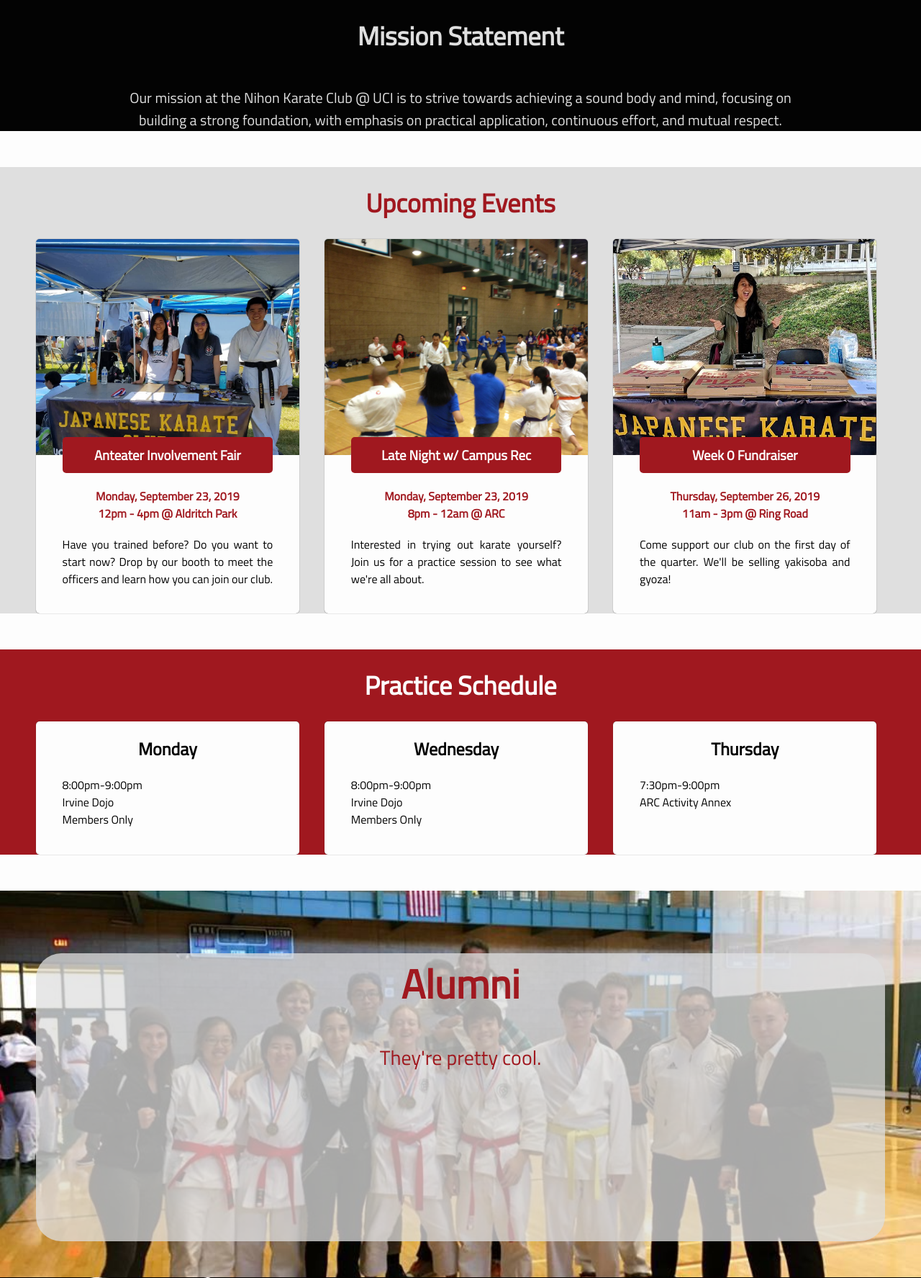
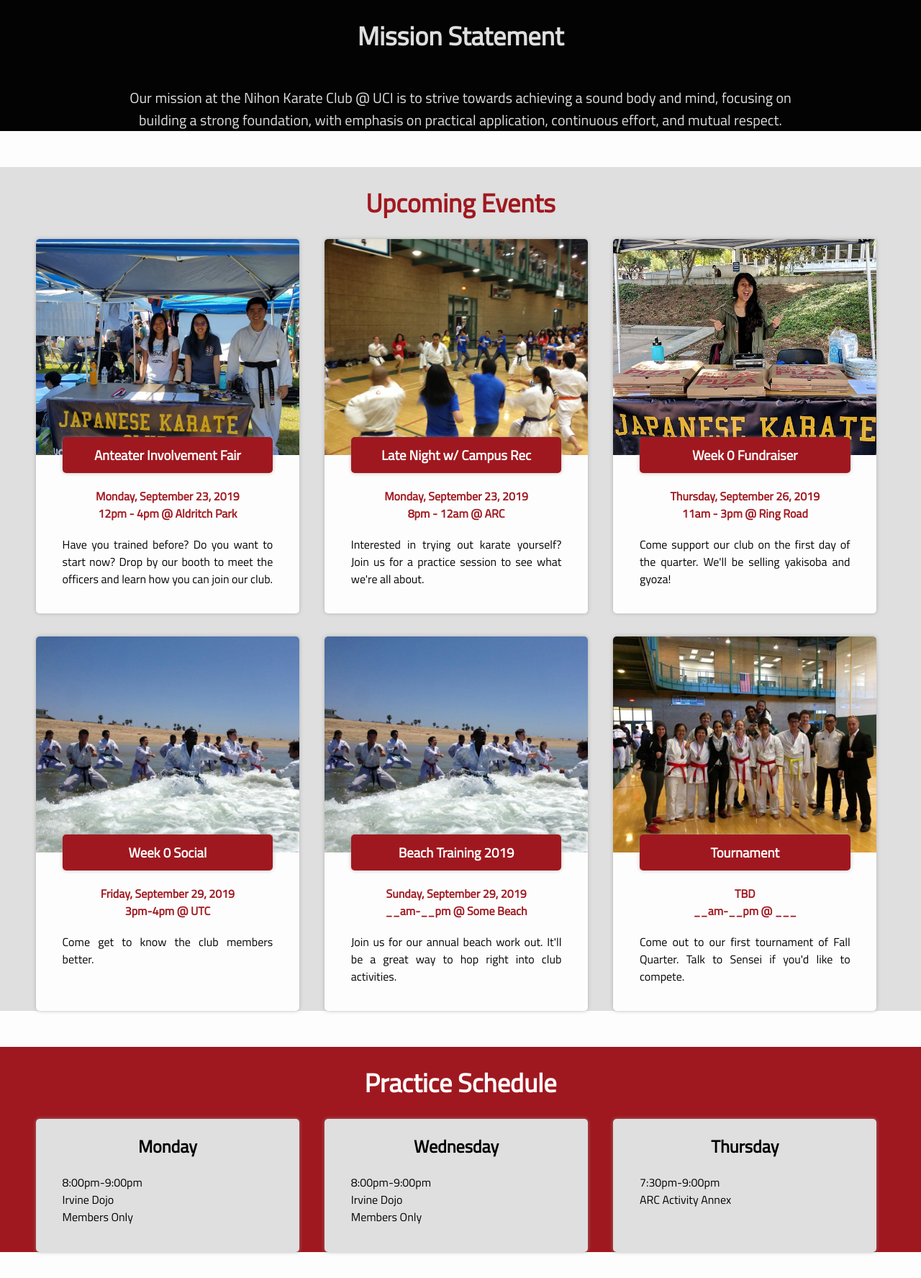
Before and after one commit to nihonkarateuci/nihonkarateuci.github.io, a PHP site: page / in a window 1280 px wide. Shown: the part 1000-2775 px from the top of the page at 72% size. Run offline with PHP 8.4, Linux system fonts and the light colour scheme.

Commit message:
Added more upcoming events and fixed some home page stuff

```diff
--- a/index.html
+++ b/index.html
@@ -61,12 +61,12 @@
                         </p>
                     </div>
                 </div>
-                <div id="events" class="section gray red-text">
-                    <span class="floater">Upcoming Events</span>
+                <div id="events" class="section gray black-text">
+                    <span class="floater red-text">Upcoming Events</span>
                     <div class="three-card-container">
                         <div class="three-card shadow white">
                             <div style="background-image: url('images/home/aif.jpg');"></div>
-                            <h3 class="red white-text">Anteater Involvement Fair</h3>
+                            <h3 class="shadow red white-text">Anteater Involvement Fair</h3>
                             <b>Monday, September 23, 2019</b><br>
                             <b>12pm - 4pm @ Aldritch Park</b><br>
                             <p>
@@ -76,7 +76,7 @@
                         </div>
                         <div class="three-card shadow white">
                             <div style="background-image: url('images/home/latenight.jpg');"></div>
-                            <h3 class="red white-text">Late Night w/ Campus Rec</h3>
+                            <h3 class="shadow red white-text">Late Night w/ Campus Rec</h3>
                             <b>Monday, September 23, 2019</b><br>
                             <b>8pm - 12am @ ARC</b><br>
                             <p>
@@ -86,7 +86,7 @@
                         </div>
                         <div class="three-card shadow white">
                             <div style="background-image: url('images/home/fundraising.jpg');"></div>
-                            <h3 class="red white-text">Week 0 Fundraiser</h3>
+                            <h3 class="shadow red white-text">Week 0 Fundraiser</h3>
                             <b>Thursday, September 26, 2019</b><br>
                             <b>11am - 3pm @ Ring Road</b><br>
                             <p>
@@ -94,12 +94,41 @@
                                 We'll be selling yakisoba and gyoza!
                             </p>
                         </div>
+                        <div class="three-card shadow white">
+                            <div style="background-image: url('images/home/beach.jpg');"></div>
+                            <h3 class="shadow red white-text">Week 0 Social</h3>
+                            <b>Friday, September 29, 2019</b><br>
+                            <b>3pm-4pm @ UTC</b><br>
+                            <p>
+                                Come get to know the club members better.
+                            </p>
+                        </div>
+                        <div class="three-card shadow white">
+                            <div style="background-image: url('images/home/beach.jpg');"></div>
+                            <h3 class="shadow red white-text">Beach Training 2019</h3>
+                            <b>Sunday, September 29, 2019</b><br>
+                            <b>__am-__pm @ Some Beach</b><br>
+                            <p>
+                                Join us for our annual beach work out.
+                                It'll be a great way to hop right into club activities.
+                            </p>
+                        </div>
+                        <div class="three-card shadow white">
+                            <div style="background-image: url('images/home/tournament.jpg');"></div>
+                            <h3 class="shadow red white-text">Tournament</h3>
+                            <b>TBD</b><br>
+                            <b>__am-__pm @ ___</b><br>
+                            <p>
+                                Come out to our first tournament of Fall Quarter.
+                                Talk to Sensei if you'd like to compete.
+                            </p>
+                        </div>
                     </div>
                 </div>
                 <div id="schedule" class="section red white-text">
                     <span class="floater">Practice Schedule</span>
                     <div class="three-card-container">
-                        <div class="three-card shadow white">
+                        <div class="three-card shadow gray black-text">
                             <h2>Monday</h2>
                             <p>
                                 8:00pm-9:00pm<br>
@@ -107,7 +136,7 @@
                                 Members Only<br>
                             </p>
                         </div>
-                        <div class="three-card shadow white">
+                        <div class="three-card shadow gray black-text">
                             <h2>Wednesday</h2>
                             <p>
                                 8:00pm-9:00pm<br>
@@ -115,7 +144,7 @@
                                 Members Only<br>
                             </p>
                         </div>
-                        <div class="three-card shadow white">
+                        <div class="three-card shadow gray black-text">
                             <h2>Thursday</h2>
                             <p>
                                 7:30pm-9:00pm<br>
@@ -201,12 +230,12 @@
                     </div>
                 </div>
                 <a class="mobile-anchor" id="events-m"></a>
-                <div class="section gray red-text">
-                    <span class="floater">Upcoming Events</span>
+                <div class="section gray black-text">
+                    <span class="floater red-text">Upcoming Events</span>
                     <div class="three-card-container">
                         <div class="three-card shadow white">
                             <div style="background-image: url('images/home/aif.jpg');"></div>
-                            <h3 class="red white-text">Anteater Involvement Fair</h3>
+                            <h3 class="shadow red white-text">Anteater Involvement Fair</h3>
                             <b>Monday, September 23, 2019</b><br>
                             <b>12pm - 4pm @ Aldritch Park</b><br>
                             <p>
@@ -216,7 +245,7 @@
                         </div>
                         <div class="three-card shadow white">
                             <div style="background-image: url('images/home/latenight.jpg');"></div>
-                            <h3 class="red white-text">Late Night w/ Campus Rec</h3>
+                            <h3 class="shadow red white-text">Late Night w/ Campus Rec</h3>
                             <b>Monday, September 23, 2019</b><br>
                             <b>8pm - 12am @ ARC</b><br>
                             <p>
@@ -226,12 +255,41 @@
                         </div>
                         <div class="three-card shadow white">
                             <div style="background-image: url('images/home/fundraising.jpg');"></div>
-                            <h3 class="red white-text">Week 0 Fundraiser</h3>
+                            <h3 class="shadow red white-text">Week 0 Fundraiser</h3>
                             <b>Thursday, September 26, 2019</b><br>
                             <b>11am - 3pm @ Ring Road</b><br>
                             <p>
                                 Come support our club on the first day of the quarter.
                                 We'll be selling yakisoba and gyoza!
+                            </p>
+                        </div>
+                        <div class="three-card shadow white">
+                            <div style="background-image: url('images/home/beach.jpg');"></div>
+                            <h3 class="shadow red white-text">Week 0 Social</h3>
+                            <b>Friday, September 29, 2019</b><br>
+                            <b>3pm-4pm @ UTC</b><br>
+                            <p>
+                                Come get to know the club members better.
+                            </p>
+                        </div>
+                        <div class="three-card shadow white">
+                            <div style="background-image: url('images/home/beach.jpg');"></div>
+                            <h3 class="shadow red white-text">Beach Training 2019</h3>
+                            <b>Sunday, September 29, 2019</b><br>
+                            <b>__am-__pm @ Some Beach</b><br>
+                            <p>
+                                Join us for our annual beach work out.
+                                It'll be a great way to hop right into club activities.
+                            </p>
+                        </div>
+                        <div class="three-card shadow white">
+                            <div style="background-image: url('images/home/tournament.jpg');"></div>
+                            <h3 class="shadow red white-text">Tournament</h3>
+                            <b>TBD</b><br>
+                            <b>__am-__pm @ ___</b><br>
+                            <p>
+                                Come out to our first tournament of Fall Quarter.
+                                Talk to Sensei if you'd like to compete.
                             </p>
                         </div>
                     </div>
@@ -240,7 +298,7 @@
                 <div class="section red white-text">
                     <span class="floater">Practice Schedule</span>
                     <div class="three-card-container">
-                        <div class="three-card white black-text">
+                        <div class="three-card shadow white black-text">
                             <h2>Monday</h2>
                             <p>
                                 8:00pm-9:00pm<br>
@@ -248,7 +306,7 @@
                                 Members Only<br>
                             </p>
                         </div>
-                        <div class="three-card white black-text">
+                        <div class="three-card shadow white black-text">
                             <h2>Wednesday</h2>
                             <p>
                                 8:00pm-9:00pm<br>
@@ -256,7 +314,7 @@
                                 Members Only<br>
                             </p>
                         </div>
-                        <div class="three-card white black-text">
+                        <div class="three-card shadow white black-text">
                             <h2>Thursday</h2>
                             <p>
                                 7:30pm-9:00pm<br>
@@ -266,7 +324,7 @@
                     </div>
                 </div>
                 <a class="mobile-anchor" id="alumni-m"></a>
-                <div class="section">
+                <div class="section alumni">
                     <div class="image-floater red-text">
                         <h1>Alumni</h1>
                         <p>They're pretty cool.</p>
--- a/styles/gallery.css
+++ b/styles/gallery.css
@@ -22,7 +22,7 @@
         margin: 0;
         padding: 1.5rem 5% 1.5rem 5%;
         grid-template-columns: auto;
-        grid-template-rows: 50vh 50vh 50vh 50vh 50vh 50vh 50vh 50vh 50vh 50vh;
+        grid-template-rows: 40vh 40vh 45vh 45vh 40vh 45vh 45vh 40vh 30vh 50vh;
         grid-row-gap: 1.5rem;
     }
     .image-gallery img {
--- a/styles/home.css
+++ b/styles/home.css
@@ -4,10 +4,17 @@
 .slideshow {
     width: 100%;
     height: 500px;
-    background-image: url('../images/gallery/gallery_8.jpg');
+    background-image: url('../images/home.jpg');
     background-position: center;
     background-repeat: no-repeat;
     background-size: cover;
+}
+@media only screen and (max-width: 872px) {
+    .slideshow {
+        width: 100vw;
+        height: 16rem;
+        background-size: cover;
+    }
 }
 
 /* Card Containers */
@@ -15,13 +22,12 @@
     display: grid;
     margin: 0 50px 50px 50px;
     grid-template-columns: 31% 31% 31%;
+    grid-row-gap: 2.5vw;
     grid-column-gap: 3%;
 }
 .three-card {
-    color: #030303;
     min-height: 150px;
     border-radius: 5px;
-    box-shadow: 0 0 1px #333333;
 }
 .three-card div {
     height: 300px;
--- a/styles/index.css
+++ b/styles/index.css
@@ -349,7 +349,7 @@ header {
     text-align: right;
     background-color: #030303;
     color: #dfdfdf;
-    box-shadow: 0 3px 3px rgba(0, 0, 0, 0.2);
+    box-shadow: 0 10px 15px rgba(155, 155, 155, 0.4);
 }
 
 .mobile-header-title {
```
Also changed, not shown: about.html (+6 -2 lines), images/home.jpg (added), images/home/beach.jpg (added), images/home/tournament.jpg (added).
